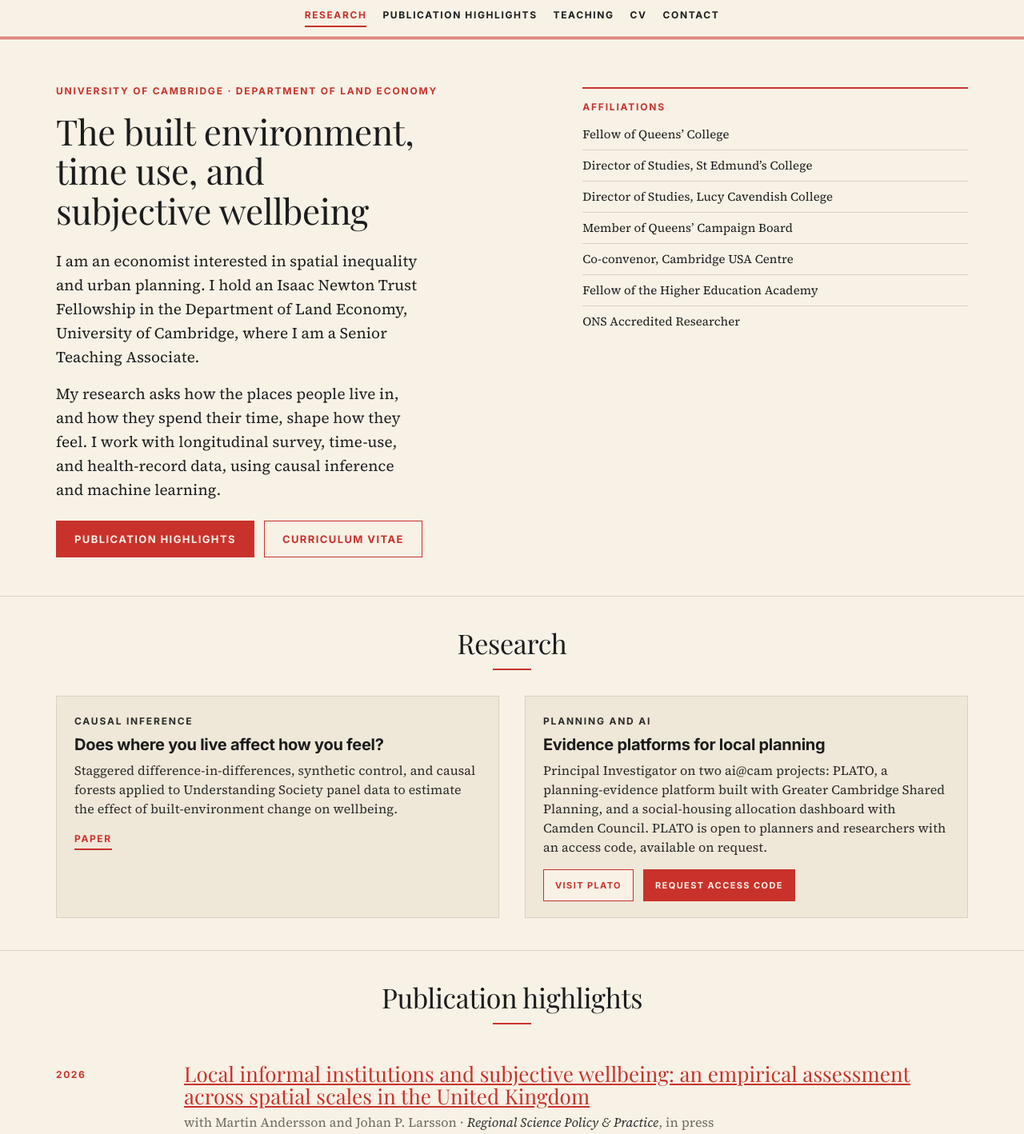
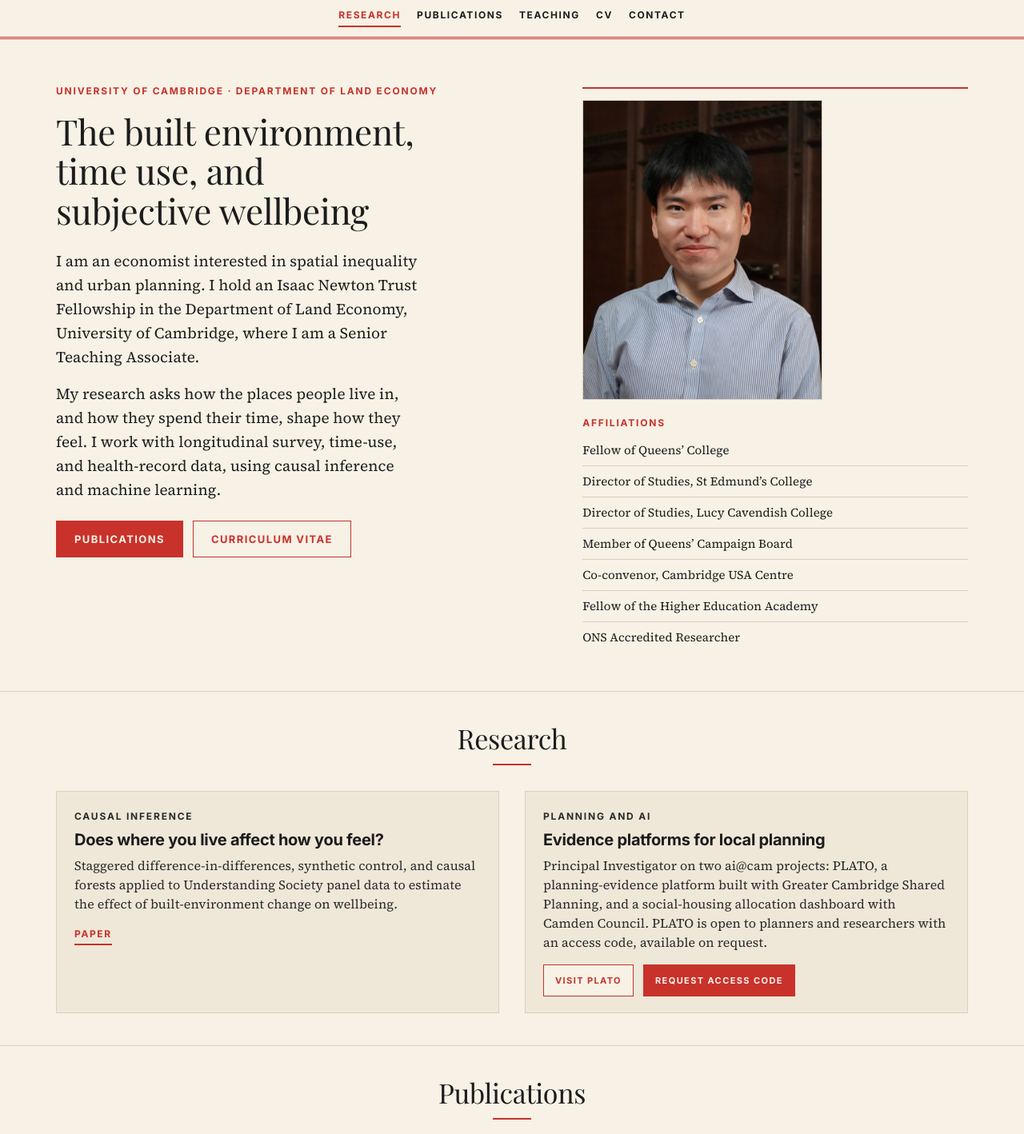
Before and after one commit to jerchenn/jerchenn.github.io, a plain HTML site: page index.html in a window 1280 px wide. Shown: the part 50-1468 px from the top of the page at 80% size. Drawn offline with nearby package versions, Linux system fonts and the light colour scheme; a web font is replaced by a local one.

Commit message:
Add portrait; rename Publication highlights to Publications
Co-Authored-By: Claude Fable 5.1 <noreply@anthropic.com>

```diff
--- a/index.html
+++ b/index.html
@@ -38,6 +38,7 @@ nav a:hover,nav a.on{border-bottom-color:var(--red);color:var(--red)}
 .herocol{max-width:60ch}
 .panel{border-top:2px solid var(--red);padding:14px 0 0;margin-top:4px}
 .panel .eyebrow{margin-bottom:6px}
+.portrait{display:block;width:100%;max-width:300px;aspect-ratio:4/5;object-fit:cover;border:1px solid var(--hair);margin:0 0 20px}
 .stamp{width:88px;height:88px;border:2px solid var(--red);border-radius:50%;display:flex;align-items:center;justify-content:center;text-align:center;font-family:var(--sans);font-size:9px;font-weight:700;letter-spacing:1.4px;line-height:12px;color:var(--red);text-transform:uppercase;margin-bottom:22px;padding:8px}
 .eyebrow{font-family:var(--sans);font-size:12px;font-weight:700;letter-spacing:1.8px;line-height:18px;text-transform:uppercase;margin:0 0 16px;color:var(--red)}
 h1{font-family:var(--display);font-weight:400;font-size:44px;line-height:1.12;letter-spacing:-.3px;margin:0 0 24px;max-width:54ch;text-align:left;text-wrap:balance}
@@ -100,7 +101,7 @@ footer small{display:block;margin-top:24px;color:#f3d6d2;font-size:12px;line-hei
 
 <header class="mast"><div class="wrap">
   <a class="word" href="#top">Dr Jerry Chen</a>
-  <nav><a href="#research" class="on">Research</a><a href="#publications">Publication highlights</a><a href="#teaching">Teaching</a><a href="#cv">CV</a><a href="#contact">Contact</a></nav>
+  <nav><a href="#research" class="on">Research</a><a href="#publications">Publications</a><a href="#teaching">Teaching</a><a href="#cv">CV</a><a href="#contact">Contact</a></nav>
 </div></header>
 
 <div class="hero" id="top"><div class="wrap herogrid">
@@ -108,9 +109,10 @@ footer small{display:block;margin-top:24px;color:#f3d6d2;font-size:12px;line-hei
     <p class="eyebrow">University of Cambridge · Department of Land Economy</p>
     <h1>The built environment, time use, and subjective wellbeing</h1>
     <div class="leads"><p class="lead">I am an economist interested in spatial inequality and urban planning. I hold an Isaac Newton Trust Fellowship in the Department of Land Economy, University of Cambridge, where I am a Senior Teaching Associate.</p><p class="lead">My research asks how the places people live in, and how they spend their time, shape how they feel. I work with longitudinal survey, time-use, and health-record data, using causal inference and machine learning.</p></div>
-    <div class="btns"><a class="btn primary" href="#publications">Publication highlights</a><a class="btn" href="#cv">Curriculum vitae</a></div>
+    <div class="btns"><a class="btn primary" href="#publications">Publications</a><a class="btn" href="#cv">Curriculum vitae</a></div>
   </div>
   <aside class="panel">
+    <img class="portrait" src="img/portrait.webp" alt="Dr Jerry Chen">
     <p class="eyebrow">Affiliations</p>
     <ul class="byline"><li>Fellow of Queens’ College</li><li>Director of Studies, St Edmund’s College</li><li>Director of Studies, Lucy Cavendish College</li><li>Member of Queens’ Campaign Board</li><li>Co-convenor, Cambridge USA Centre</li><li>Fellow of the Higher Education Academy</li><li>ONS Accredited Researcher</li></ul>
   </aside>
@@ -125,7 +127,7 @@ footer small{display:block;margin-top:24px;color:#f3d6d2;font-size:12px;line-hei
 </div></section>
 
 <section id="publications"><div class="wrap">
-  <h2>Publication highlights</h2>
+  <h2>Publications</h2>
   <ul class="rows">
     <li class="row"><div class="when">2026</div><div><p class="t"><a href="https://doi.org/10.1016/j.rspp.2026.100364">Local informal institutions and subjective wellbeing: an empirical assessment across spatial scales in the United Kingdom</a></p><p class="m">with Martin Andersson and Johan P. Larsson · <em>Regional Science Policy &amp; Practice</em>, in press</p></div></li>
     <li class="row" id="pub-chil"><div class="when">2026</div><div><p class="t"><a href="https://proceedings.mlr.press/v333/chen26b.html">Does where you live affect how you feel? Causal evidence from an integrated econometric and machine learning framework</a></p><p class="m"><em>Proceedings of Machine Learning Research</em>, Conference on Health, Inference, and Learning</p></div></li>
@@ -186,7 +188,7 @@ footer small{display:block;margin-top:24px;color:#f3d6d2;font-size:12px;line-hei
     <a href="#contact" class="mail" data-u="jc2205" data-d="cam.ac.uk">jc2205 at cam dot ac dot uk</a>
     <span>Department of Land Economy, University of Cambridge, 19 Silver Street, Cambridge CB3 9EP, United Kingdom</span>
     <small>Course pages are for use within the University of Cambridge.</small></div>
-  <div><b>On this site</b><a href="#research">Research</a><a href="#publications">Publication highlights</a><a href="#teaching">Teaching</a><a href="#cv">CV</a></div>
+  <div><b>On this site</b><a href="#research">Research</a><a href="#publications">Publications</a><a href="#teaching">Teaching</a><a href="#cv">CV</a></div>
   <div><b>Elsewhere</b><a href="https://www.landecon.cam.ac.uk/person/dr-jerry-chen">Department of Land Economy profile</a><a href="https://www.ai.cam.ac.uk/people/jerry-chen/">ai@cam</a><a href="https://www.queens.cam.ac.uk/">Queens’ College</a><a href="https://www.st-edmunds.cam.ac.uk/">St Edmund’s College</a><a href="https://www.lucy.cam.ac.uk/">Lucy Cavendish College</a><a href="https://jerchenn.github.io/drds/">DRDS lecture site</a><a href="https://scholar.google.com/citations?user=2U6nCQQAAAAJ">Google Scholar</a><a href="https://www.researchgate.net/profile/Jerry_Chen33">ResearchGate</a><a href="https://www.linkedin.com/in/jchenn/">LinkedIn</a></div>
 </div></footer>
 
```
Also changed, not shown: img/portrait.webp (added).
